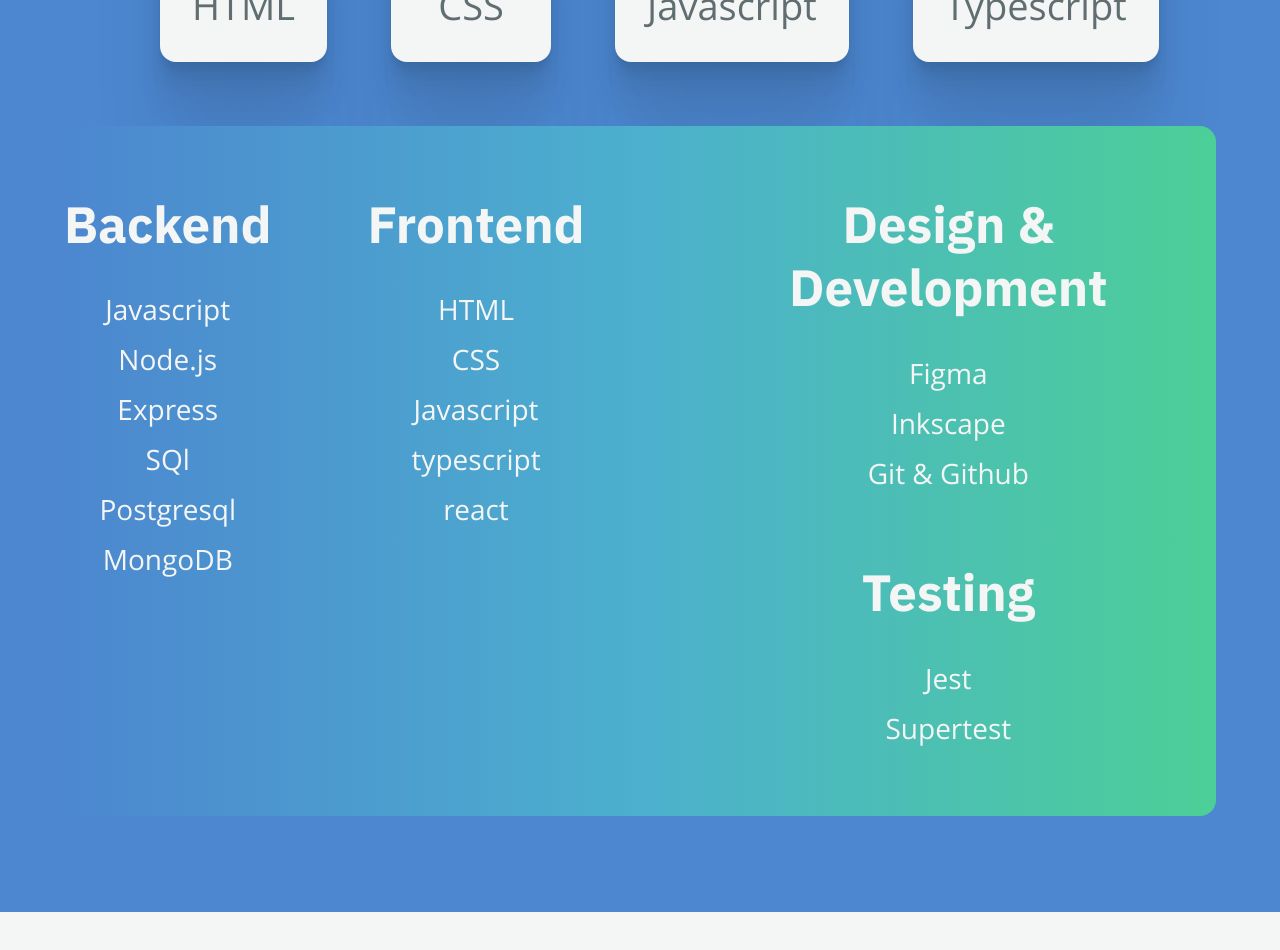
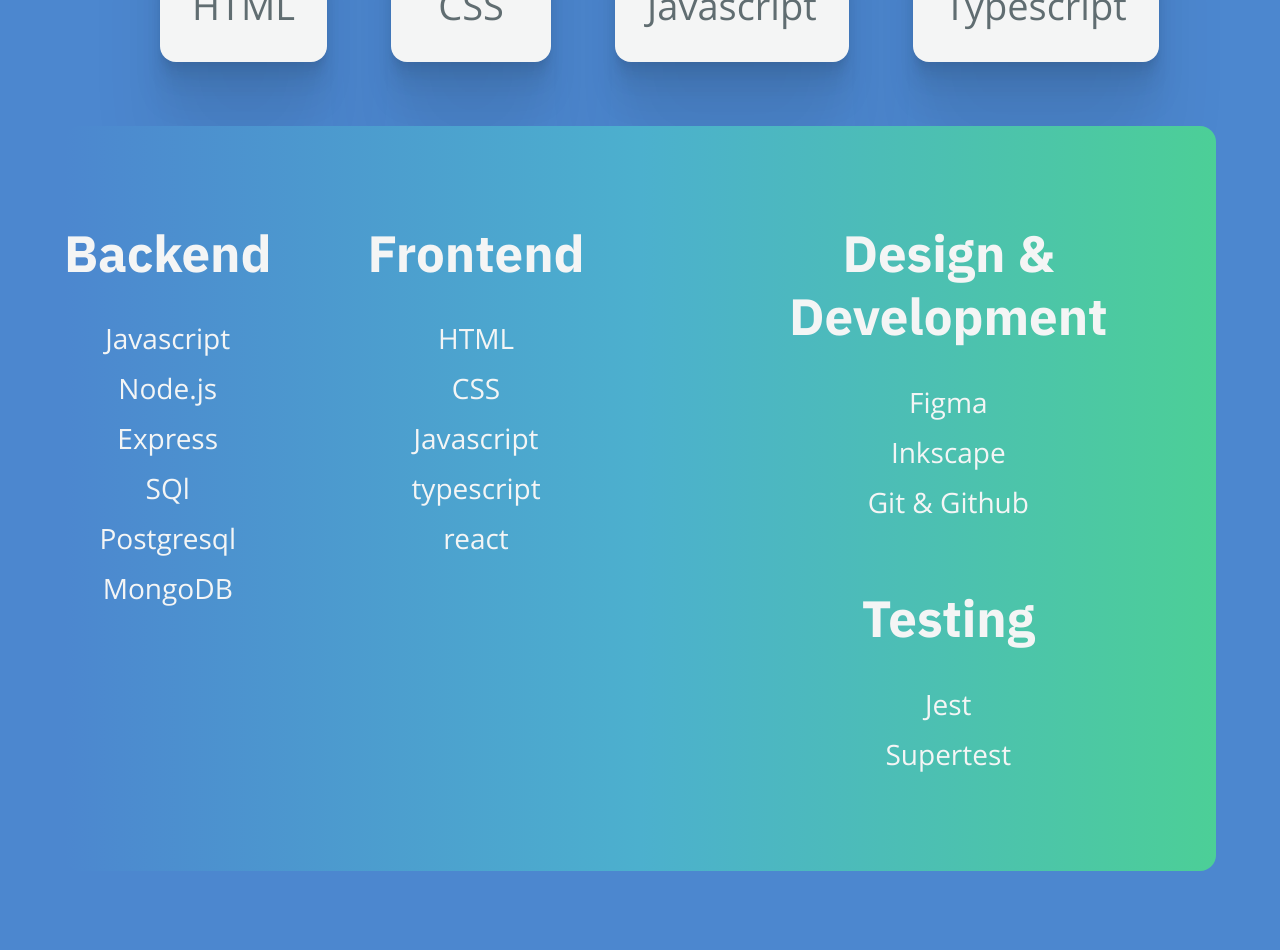
Before and after one commit to Adhisafdhol/personal-portfolio, a React (Vite) app: page / in a window 1280 px wide. Shown: the part 1240-2190 px from the top of the page. Before the commit the page ends 2152 px from the top, so only its background shows below. Built offline with nearby package versions, Linux system fonts and the light colour scheme.

Commit message:
Change favicon url and change skills commponent

```diff
--- a/index.html
+++ b/index.html
@@ -1,8 +1,8 @@
-<!doctype html>
+<!DOCTYPE html>
 <html lang="en">
   <head>
     <meta charset="UTF-8" />
-    <link rel="icon" type="image/svg+xml" href="/favicon.svg" />
+    <link rel="icon" type="image/svg+xml" href="favicon.svg" />
     <meta name="viewport" content="width=device-width, initial-scale=1.0" />
     <title>Aadheuss</title>
   </head>
--- a/src/components/Skills/Skills.module.css
+++ b/src/components/Skills/Skills.module.css
@@ -92,6 +92,7 @@
   background: var(--brand-gradient-reverse);
   border-radius: 16px;
   gap: 96px;
+  padding: 96px 0;
 }
 
 .skillList {
@@ -99,12 +100,19 @@
   padding: 0;
   display: flex;
   flex-direction: column;
+  margin: 0;
   gap: 8px;
 }
 
 .skillListOne {
   display: flex;
   gap: 96px;
+}
+
+.skillListTwo {
+  display: flex;
+  flex-direction: column;
+  gap: 64px;
 }
 
 .skillListHeading {
```
